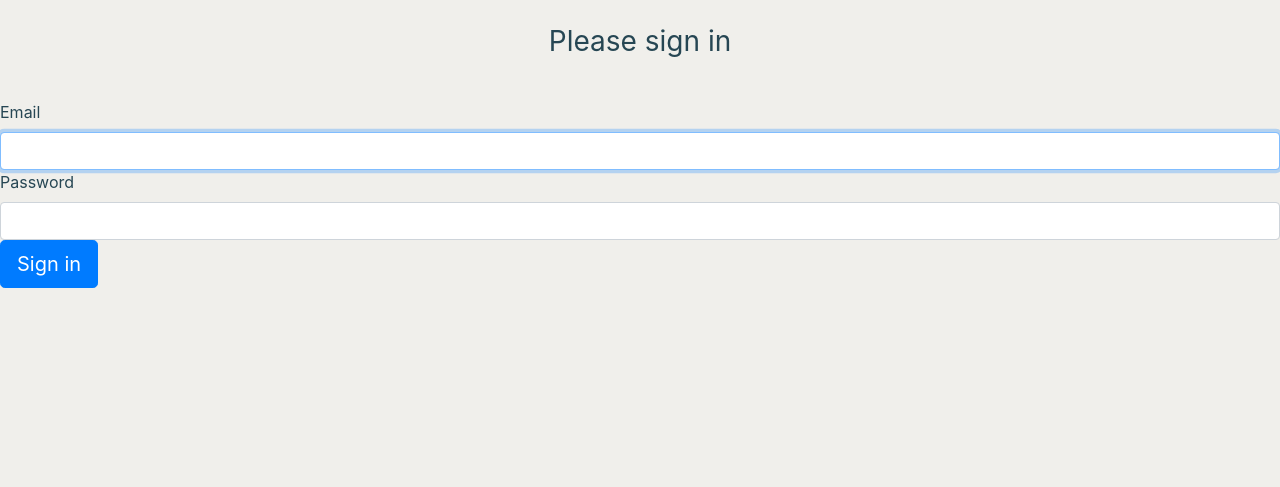
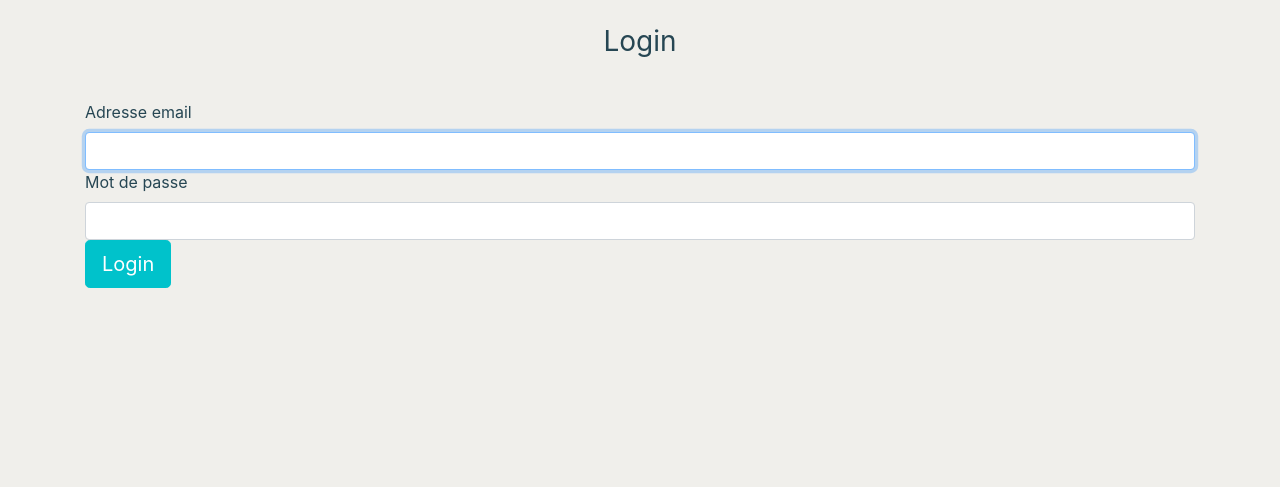
Before and after one commit to ClaireV38/lyon-php-2009-p3--ozeoo, a Symfony app: template templates/security/login.html.twig in a window 1280 px wide. Shown: the top 487 px of the page. Run offline with Twig, Linux system fonts and the light colour scheme; the template is opened without the code that fills it, so the values that code supplies are empty; style sheets or scripts are compiled from the project's sources; some libraries are stand-ins or nearby versions.

Commit message:
#7#20 start restyling sig-in form

```diff
--- a/templates/security/login.html.twig
+++ b/templates/security/login.html.twig
@@ -3,6 +3,7 @@
 {% block title %}Log in!{% endblock %}
 
 {% block body %}
+    <div class="container">
         <form method="post">
             {% if error %}
                 <div class="alert alert-danger">{{ error.messageKey|trans(error.messageData, 'security') }}</div>
@@ -14,10 +15,11 @@
                 </div>
             {% endif %}
 
-    <h1 class="h3 mb-3 font-weight-normal">Please sign in</h1>
-    <label for="inputEmail">Email</label>
-    <input type="email" value="{{ last_username }}" name="email" id="inputEmail" class="form-control" required autofocus>
-    <label for="inputPassword">Password</label>
+            <h1 class="h3 mb-3 font-weight-normal">Login</h1>
+            <label for="inputEmail">Adresse email</label>
+            <input type="email" value="{{ last_username }}" name="email" id="inputEmail" class="form-control" required
+                   autofocus>
+            <label for="inputPassword">Mot de passe</label>
             <input type="password" name="password" id="inputPassword" class="form-control" required>
 
             <input type="hidden" name="_csrf_token"
@@ -35,8 +37,9 @@
             </div>
             #}
 
-    <button class="btn btn-lg btn-primary" type="submit">
-        Sign in
+            <button class="btn btn-lg btn-bleuOze" type="submit">
+                Login
             </button>
         </form>
+    </div>
 {% endblock %}
```
Lines whose indentation alone changed are shown as unchanged.
